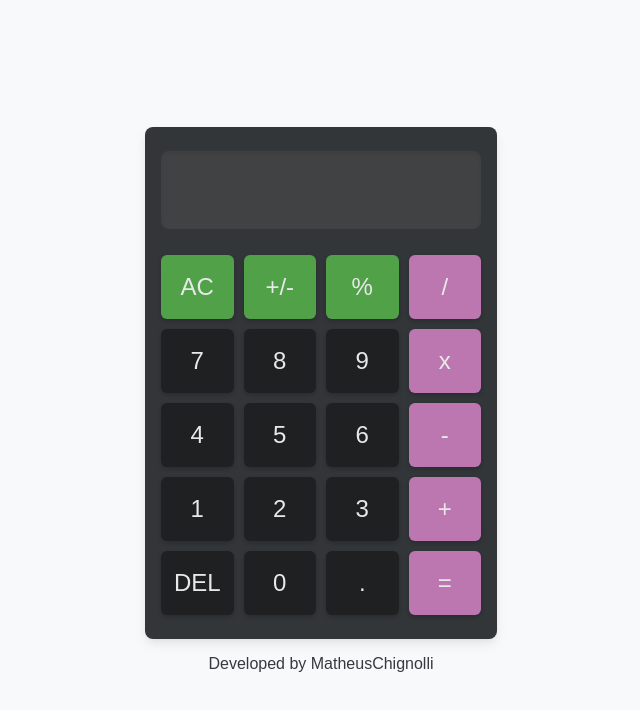
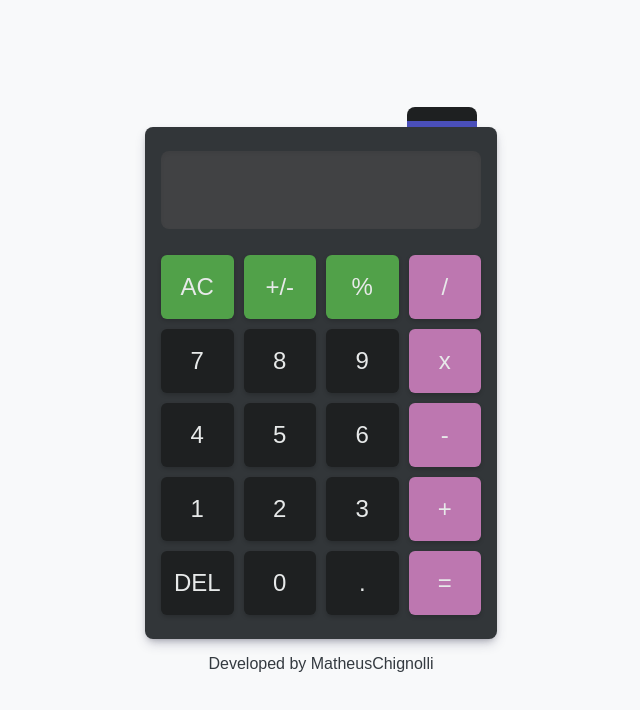
Before and after one commit to MatheusChignolli/calculator-react-ts-vite, a React (Vite) app: page / in a window 1280 px wide. Shown: the top 710 px of the page, without its empty margins (319-959 px from the left). Built offline with nearby package versions, Linux system fonts and the light colour scheme.

Commit message:
add theme

```diff
--- a/src/App.css
+++ b/src/App.css
@@ -1,9 +1,17 @@
+/*
+  TODO:
+  - Choose better colors
+  - Add a Sun and Moon icon
+  - Improve CSS to use LESS or SASS and make it more readable
+*/
+
 main {
   gap: 10px;
   width: 320px;
   display: grid;
   padding: 24px 16px;
   border-radius: 8px;
+  position: relative;
   grid-template-areas:
     "result result result result"
     "clear positive-negative percentage divide"
@@ -11,23 +19,22 @@ main {
     "four five six minus"
     "one two three sum"
     "zero zero coma equal";
+  transition: all 0.3s ease-in-out 0s;
+  box-shadow: rgba(50, 50, 93, 0.25) 0px 6px 12px -2px,
+    rgba(0, 0, 0, 0.3) 0px 3px 7px -3px;
 }
 
 main.light {
   color: #343a40;
   background-color: #dee2e6;
-  box-shadow: rgba(50, 50, 93, 0.25) 0px 6px 12px -2px,
-    rgba(0, 0, 0, 0.3) 0px 3px 7px -3px;
 }
 
 main.dark {
   color: #ccd4dc;
   background-color: #323639;
-  box-shadow: rgba(177, 177, 189, 0.25) 0px 6px 12px -2px,
-    rgba(198, 187, 187, 0.3) 0px 3px 7px -3px;
 }
 
-main button {
+main button:not(.switch) {
   cursor: pointer;
   border: 0px solid transparent;
   padding: 8px;
@@ -36,6 +43,7 @@ main button {
   min-height: 64px;
   box-shadow: rgba(0, 0, 0, 0.18) 0px 2px 4px;
   border-radius: 6px;
+  transition: all 0.3s ease-in-out 0s;
 }
 
 main.light button {
@@ -82,6 +90,7 @@ main .result {
   border-radius: 8px;
   white-space: nowrap;
   text-overflow: ellipsis;
+  transition: all 0.3s ease-in-out 0s;
 }
 
 main.light .result {
@@ -106,3 +115,59 @@ footer {
   align-items: center;
   margin-top: 16px;
 }
+
+main button.switch {
+  position: absolute;
+  top: -20px;
+  right: 20px;
+  z-index: 0;
+  width: 70px;
+  height: 20px;
+  border: 0px solid transparent;
+  cursor: pointer;
+  border-radius: 8px 8px 0 0;
+  padding: 0;
+  transition: all 0.3s ease-in-out 0s;
+}
+
+main button.switch:hover {
+  top: -18px;
+  height: 18px;
+}
+
+main button.switch:active {
+  top: -16px;
+  height: 16px;
+}
+
+main button.switch div {
+  width: 100%;
+  height: 100%;
+  position: relative;
+}
+
+main button.switch div::after {
+  content: "";
+  width: 100%;
+  height: 6px;
+  position: absolute;
+  bottom: 0;
+  left: 0;
+  transition: all 0.3s ease-in-out 0s;
+}
+
+main button.switch:hover div::after {
+  height: 4px;
+}
+
+main button.switch:active div::after {
+  height: 2px;
+}
+
+main.light button.switch div::after {
+  background-color: rgb(176, 44, 44);
+}
+
+main.dark button.switch div::after {
+  background-color: rgb(74, 79, 186);
+}
--- a/src/App.tsx
+++ b/src/App.tsx
@@ -222,6 +222,14 @@ function App() {
   return (
     <>
       <main className={theme}>
+        <button
+          className="switch"
+          onClick={() =>
+            setTheme((prevState) => (prevState === "dark" ? "light" : "dark"))
+          }
+        >
+          <div />
+        </button>
         <div className="result">
           {operation && !!values.old && (
             <p>
```
